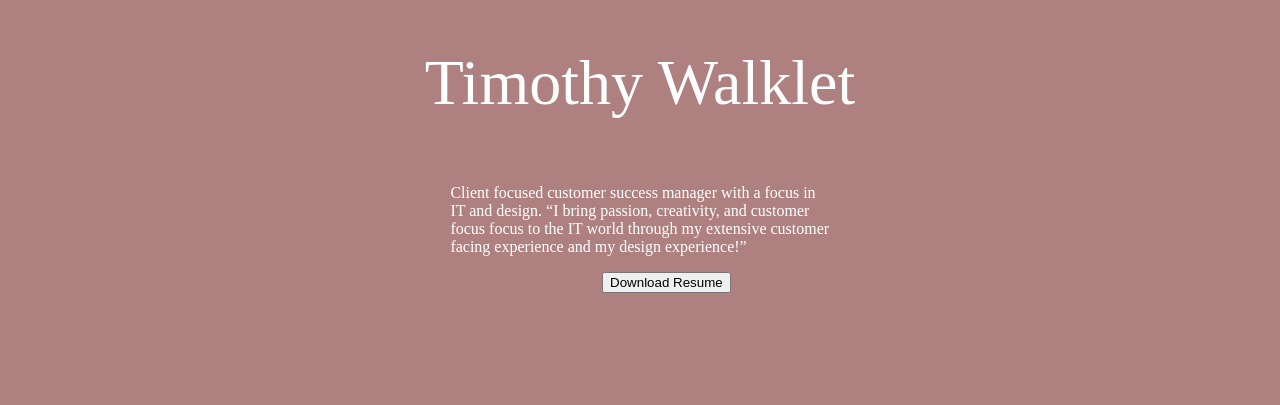
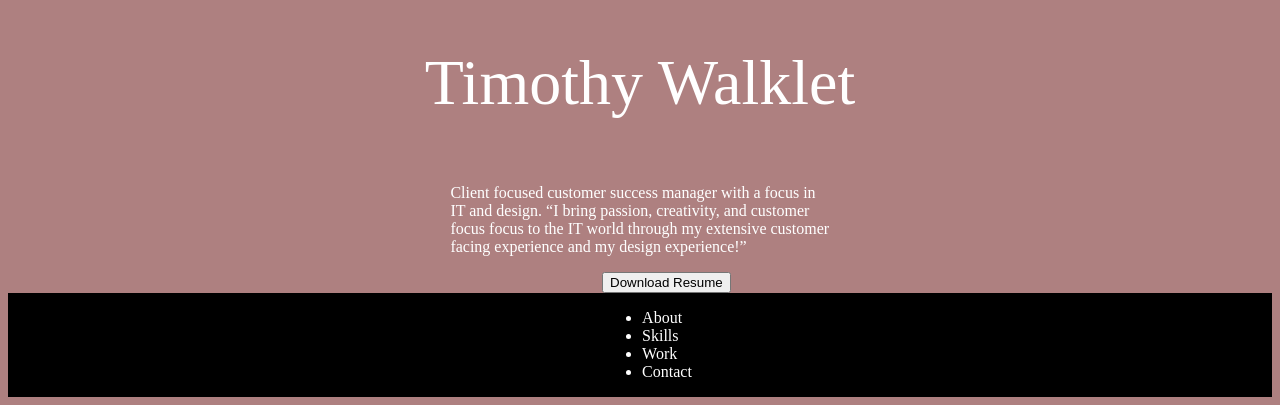
Before and after one commit to twalklet/UX_UI_Hw17, a plain HTML site: page index.html in a window 1280 px wide. Shown: the part 1607-2012 px from the top of the page. Before the commit the page ends 1908 px from the top, so only its background shows below. Drawn offline with Linux system fonts and the light colour scheme.

Commit message:
added footer

```diff
--- a/css/styles.css
+++ b/css/styles.css
@@ -60,3 +60,12 @@ button {
     color; #AE8080;
     margin-left: 47%;
 }
+footer {
+    background-color: black;
+    color: white;
+}
+.foot {
+    display: inline-block;
+    vertical-align: top;
+    margin-left: 47%;
+}
--- a/index.html
+++ b/index.html
@@ -27,4 +27,12 @@
   </button>
 </div>
 </body>
+<footer>
+  <ul class="foot">
+      <li class=”inline-block”>About</li>
+       <li class=”inline-block”>Skills</li>
+        <li class=”inline-block”>Work</li>
+        <li class=”inline-block”>Contact</li>
+   </ul>
+</footer>
 </html>
```
